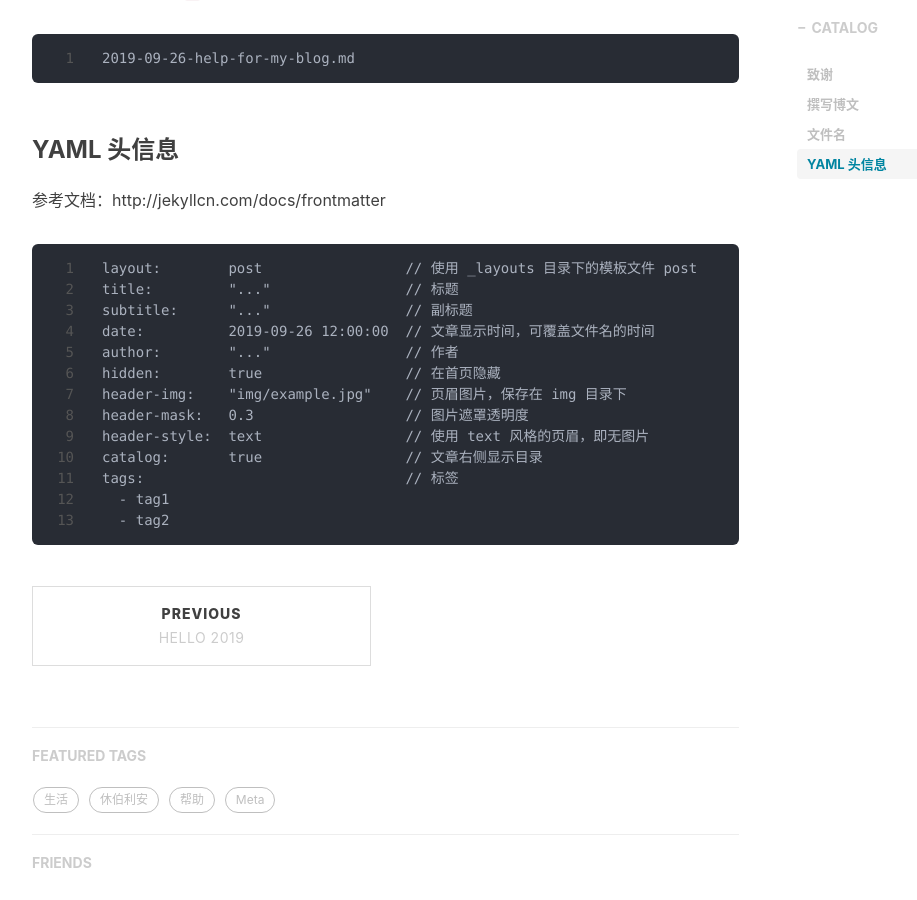
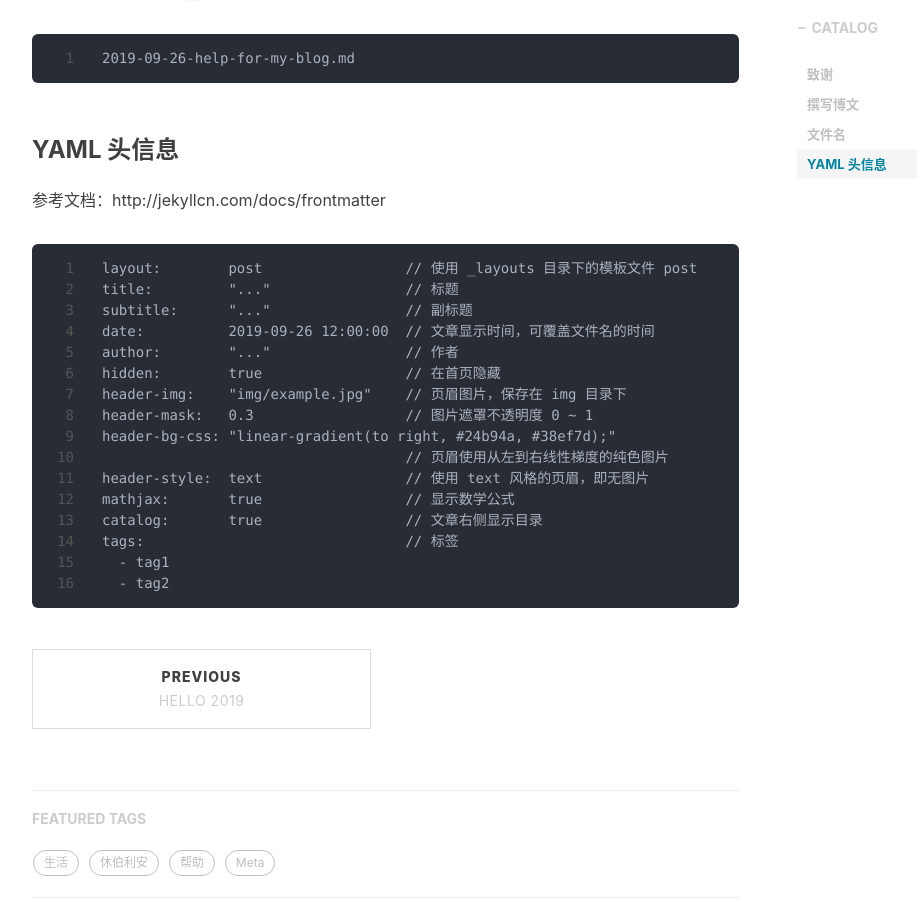
Before and after one commit to hongzhiyin/hongzhiyin.github.io, a Jekyll site: the page built from _posts/help/2019-09-26-help-for-my-blog.md, in a window 1280 px wide and 900 px high, scrolled down 752 px. Shown: the whole window, without its empty margins (233-1150 px from the left). Built offline with Jekyll 4.4.1, drawn with Linux system fonts in a browser that asks for light colours; nearby versions of some CDN libraries; comment, search, counter and statistics services are not loaded.

Commit message:
Update 2019-09-26-help-for-my-blog.md

```diff
--- a/_posts/help/2019-09-26-help-for-my-blog.md
+++ b/_posts/help/2019-09-26-help-for-my-blog.md
@@ -38,8 +38,11 @@
 author:        "..."                // 作者
 hidden:        true                 // 在首页隐藏
 header-img:    "img/example.jpg"    // 页眉图片，保存在 img 目录下
-header-mask:   0.3                  // 图片遮罩透明度
+header-mask:   0.3                  // 图片遮罩不透明度 0 ~ 1
+header-bg-css: "linear-gradient(to right, #24b94a, #38ef7d);"
+                                    // 页眉使用从左到右线性梯度的纯色图片
 header-style:  text                 // 使用 text 风格的页眉，即无图片
+mathjax:       true                 // 显示数学公式
 catalog:       true                 // 文章右侧显示目录
 tags:                               // 标签
   - tag1
```
